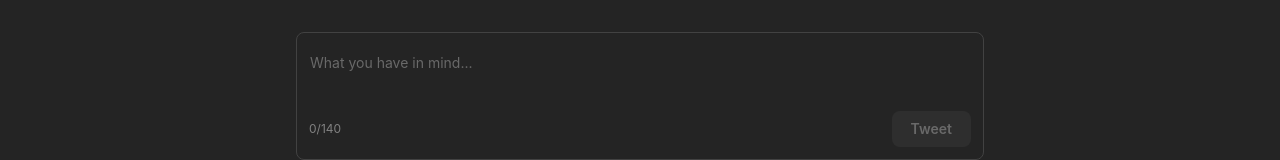
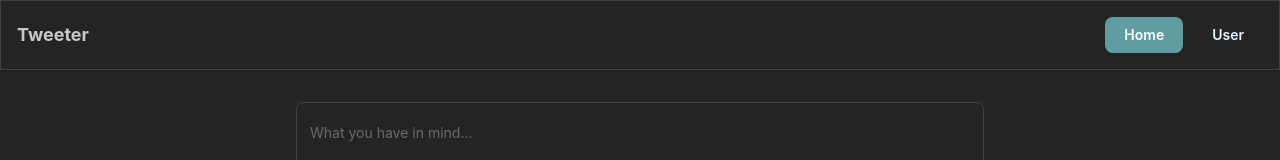
Before and after one commit to DanielChernov99/Tweeter-2.0, a React (Vite) app: page / in a window 1280 px wide. Shown: the top 160 px of the page. Built offline with nearby package versions, Linux system fonts and the light colour scheme; no server answers; the database is empty.

Commit message:
nav bar works

```diff
--- a/package.json
+++ b/package.json
@@ -14,7 +14,8 @@
     "@mantine/hooks": "^9.4.1",
     "@phosphor-icons/react": "^2.1.10",
     "react": "^19.2.7",
-    "react-dom": "^19.2.7"
+    "react-dom": "^19.2.7",
+    "react-router": "^7.18.1"
   },
   "devDependencies": {
     "@eslint/js": "^10.0.1",
--- a/src/App.jsx
+++ b/src/App.jsx
@@ -3,15 +3,23 @@ import reactLogo from './assets/react.svg'
 import viteLogo from './assets/vite.svg'
 import heroImg from './assets/hero.png'
 import HomePage from './pages/HomePage'
+import UserPage from './pages/UserPage'
+import NavBar from './components/NavBar'
+import { BrowserRouter, Route, Routes } from "react-router";
 
 function App() {
   const [count, setCount] = useState(0)
   const [userName,setUser] = useState("Guest")
 
   return (
-    <>
-      <HomePage />
-    </>
+    <BrowserRouter>
+      <NavBar />
+      <Routes>
+        <Route path="/" element={<HomePage />}/>
+        <Route path="/user" element={<UserPage />}/>
+      </Routes>
+
+    </BrowserRouter>
   )
 }
 
--- /dev/null
+++ b/src/components/Navbar.jsx
@@ -0,0 +1,36 @@
+import { NavLink } from "react-router";
+import { Paper, Group, Text, Button } from "@mantine/core";
+import classes from "../styles/NavBar.module.css";
+
+export default function NavBar() {
+  return (
+    <Paper shadow="xs" radius={0} p="md" withBorder>
+      <Group justify="space-between">
+        <Text fw={700} size="lg">
+          Tweeter
+        </Text>
+
+        <Group gap="xs">
+          <Button
+            component={NavLink}
+            to="/"
+            end
+            variant="subtle"
+            className={classes.link}
+          >
+            Home
+          </Button>
+
+          <Button
+            component={NavLink}
+            to="/user"
+            variant="subtle"
+            className={classes.link}
+          >
+            User
+          </Button>
+        </Group>
+      </Group>
+    </Paper>
+  );
+}
--- /dev/null
+++ b/src/pages/UserPage.jsx
@@ -0,0 +1,7 @@
+
+
+
+export default function UserPage(){
+
+
+}
--- /dev/null
+++ b/src/styles/NavBar.module.css
@@ -0,0 +1,12 @@
+.link {
+  text-decoration: none;
+}
+
+.link:hover {
+  background-color: #f0f0f0;
+}
+
+.link:global(.active) {
+  background-color: cadetblue;
+  color: white;
+}
```
Also changed, not shown: 1 other file (tests, documents, lock files or other folders).
